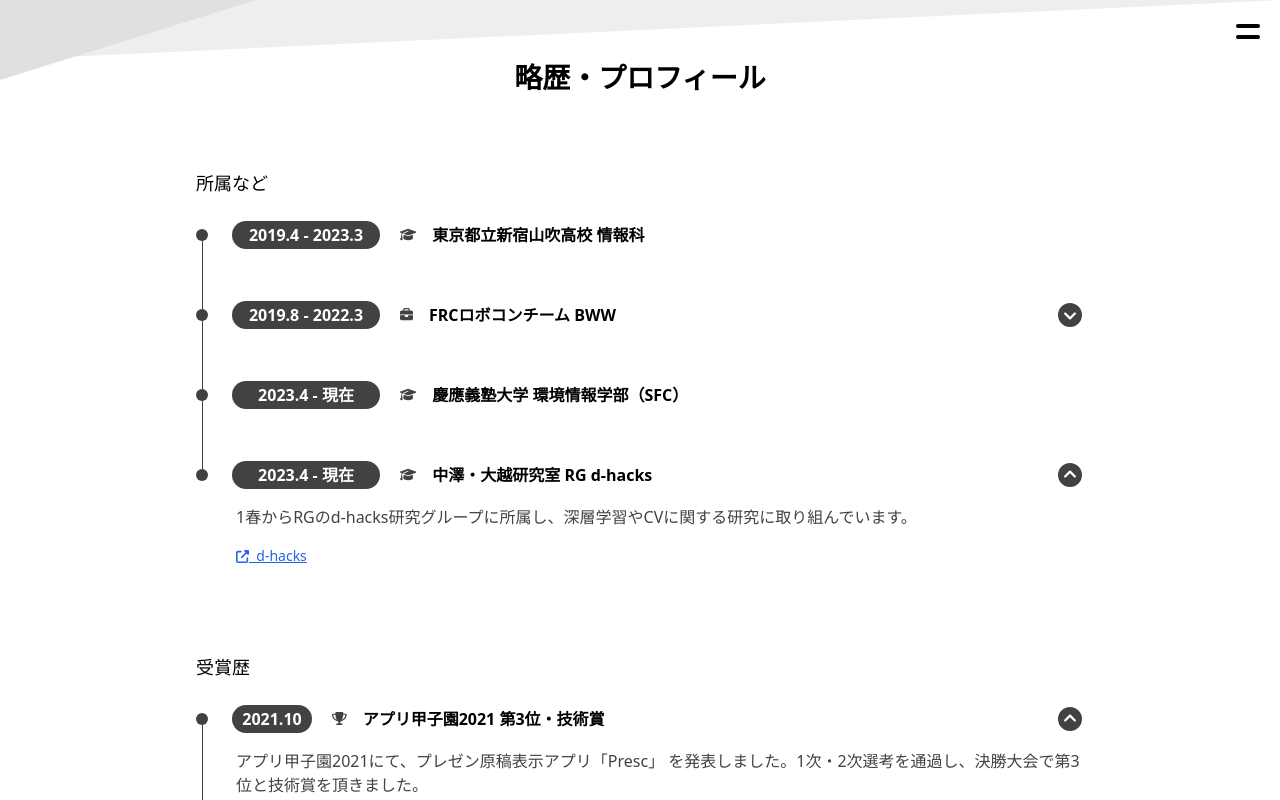
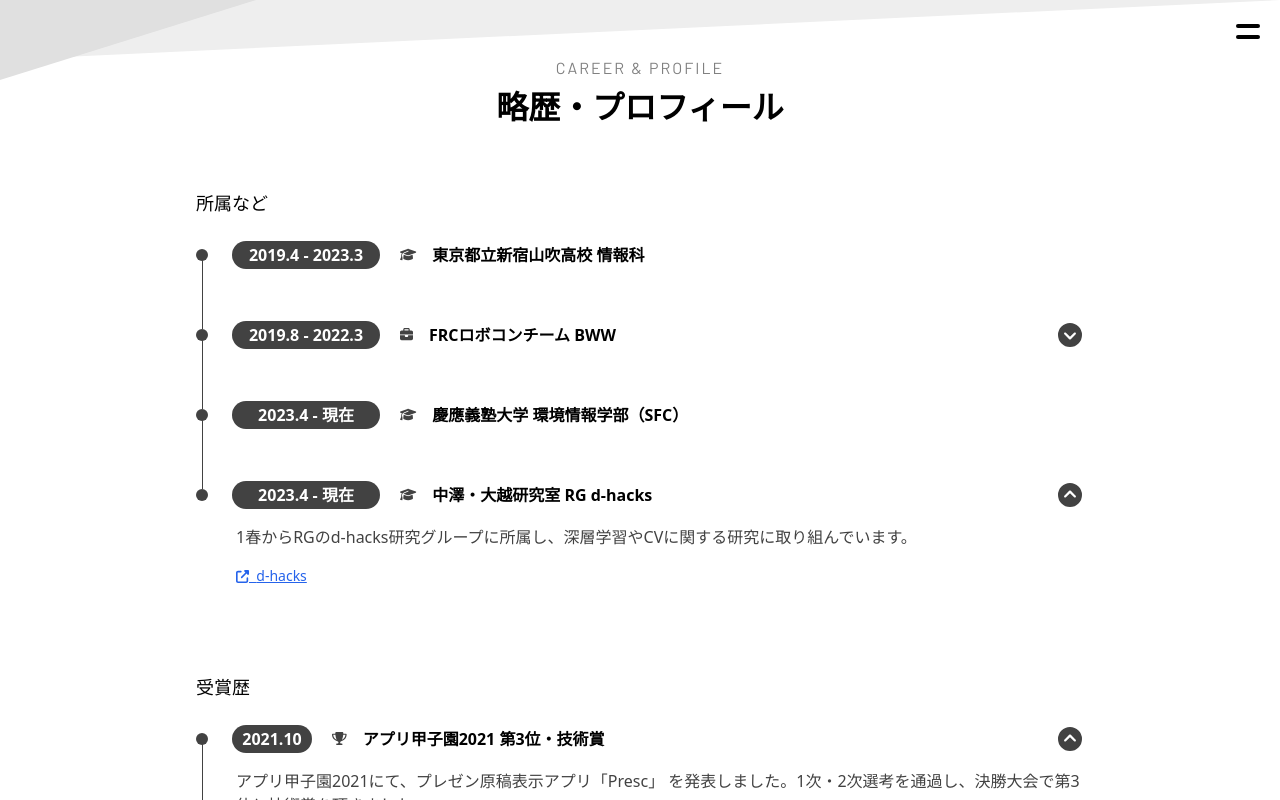
Before and after one commit to sakusaku3939/my-page, a Next.js app: page /profile in a window 1280 px wide. Shown: the top 800 px of the page. Built offline with nearby package versions, Linux system fonts and the light colour scheme; no server answers; a web font is replaced by a local one.

Commit message:
Update the title styling to include English and Japanese

```diff
--- a/src/pages/posts/index.tsx
+++ b/src/pages/posts/index.tsx
@@ -101,7 +101,7 @@ const Index = ({
       <BackgroundCircleWrapper>
         <HamburgerMenu />
         <div className={index.postTitle}>
-          <h2 className={index.englishTitle}>portfolio</h2>
+          <div className={index.englishTitle}>portfolio</div>
           <h1 className={index.japaneseTitle}>個人開発 ・ 制作物など</h1>
           {filterText?.length > 0 && <span className={index.filterText}>「{filterText}」 の記事</span>}
         </div>
--- a/src/pages/profile/index.tsx
+++ b/src/pages/profile/index.tsx
@@ -18,9 +18,10 @@ const Index = () => {
       </Head>
       <BackgroundTriangleWrapper>
         <HamburgerMenu />
-        <h1 className={common.profileTitle}>
-          <div>略歴・プロフィール</div>
-        </h1>
+        <div className={common.profileTitle}>
+          <div className={common.englishTitle}>Career & Profile</div>
+          <h1 className={common.japaneseTitle}>略歴・プロフィール</h1>
+        </div>
 
         <section className={common.section}>
           <h1 className={common.h1}>所属など</h1>
--- a/src/pages/skills/index.tsx
+++ b/src/pages/skills/index.tsx
@@ -15,7 +15,10 @@ const Index = () => {
       </Head>
       <BackgroundTriangleWrapper>
         <HamburgerMenu />
-        <h1 className={common.profileTitle}>スキル</h1>
+        <div className={common.profileTitle}>
+          <div className={common.englishTitle}>Skills & Technologies</div>
+          <h1 className={common.japaneseTitle}>スキル</h1>
+        </div>
 
         <section className={common.section}>
           <Skills>
--- a/src/styles/common.module.css
+++ b/src/styles/common.module.css
@@ -18,13 +18,27 @@
 
 .profileTitle {
     text-align: center;
-    font-size: 28px;
-    font-weight: bold;
-    padding: 56px 16px;
+    padding: 56px 16px 64px;
+    position: relative;
 }
 
-.profileTitle div {
-    padding-bottom: 16px;
+.englishTitle {
+    font-family: 'Barlow', sans-serif;
+    font-size: 16px;
+    font-weight: 400;
+    letter-spacing: 2px;
+    text-transform: uppercase;
+    color: var(--light-grey);
+    margin: 0 0 8px 0;
+    opacity: 0.8;
+}
+
+.japaneseTitle {
+    font-size: 32px;
+    font-weight: bold;
+    margin: 0;
+    line-height: 1.2;
+    color: var(--text-color);
 }
 
 .tag li {
```
Also changed, not shown: src/pages/posts/index.module.css (+0 -26 lines).
